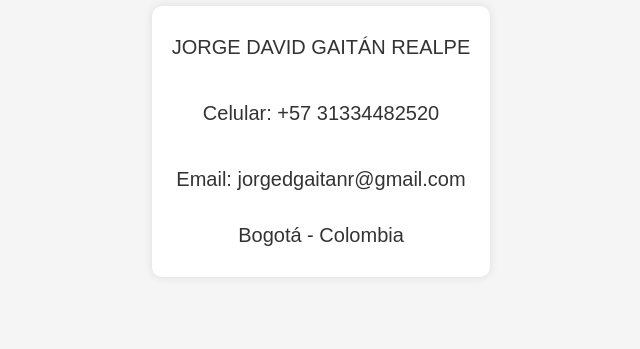
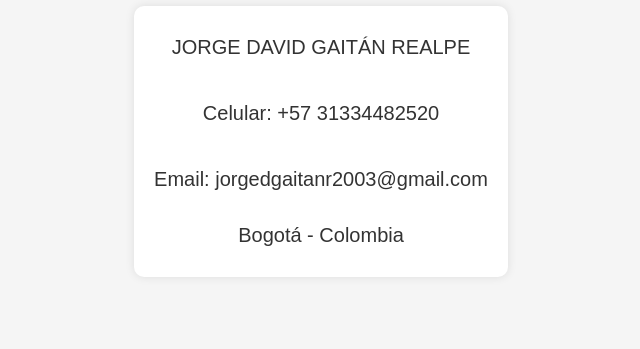
Before and after one commit to jorge26556/Mi-portafolio, a plain HTML site: page public/contact.html in a window 1280 px wide. Shown: the part 143-492 px from the top of the page, without its empty margins (319-959 px from the left). Drawn offline with Linux system fonts and the light colour scheme.

Commit message:
Update contact.html

```diff
--- a/public/contact.html
+++ b/public/contact.html
@@ -54,7 +54,7 @@
         <div id="contacto" class="contact-info">
             <p>JORGE DAVID GAITÁN  REALPE</p><BR>
             <p>Celular: +57 31334482520</p><br>
-            <p>Email: jorgedgaitanr@gmail.com</p><br>
+            <p>Email: jorgedgaitanr2003@gmail.com</p><br>
 
                 Bogotá - Colombia <br />
             </p>
```
